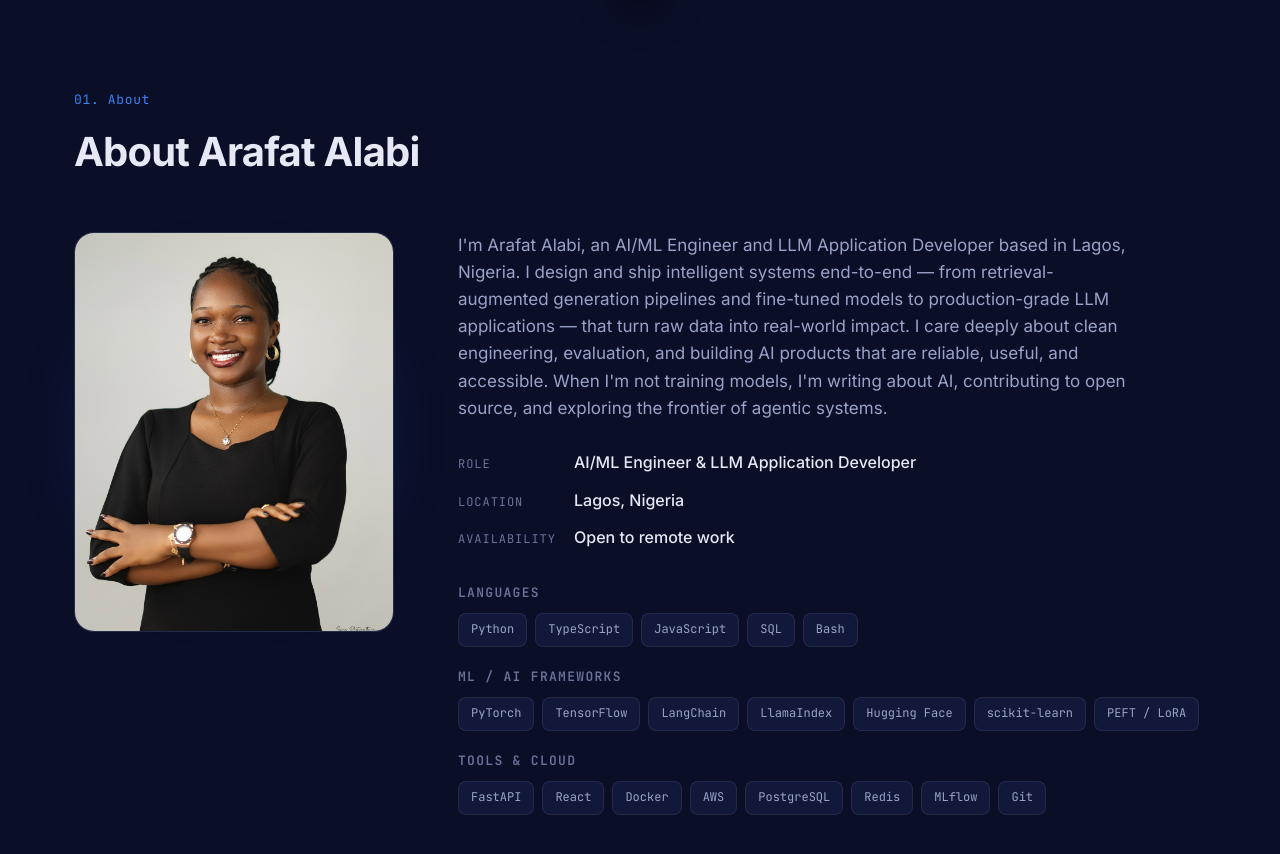
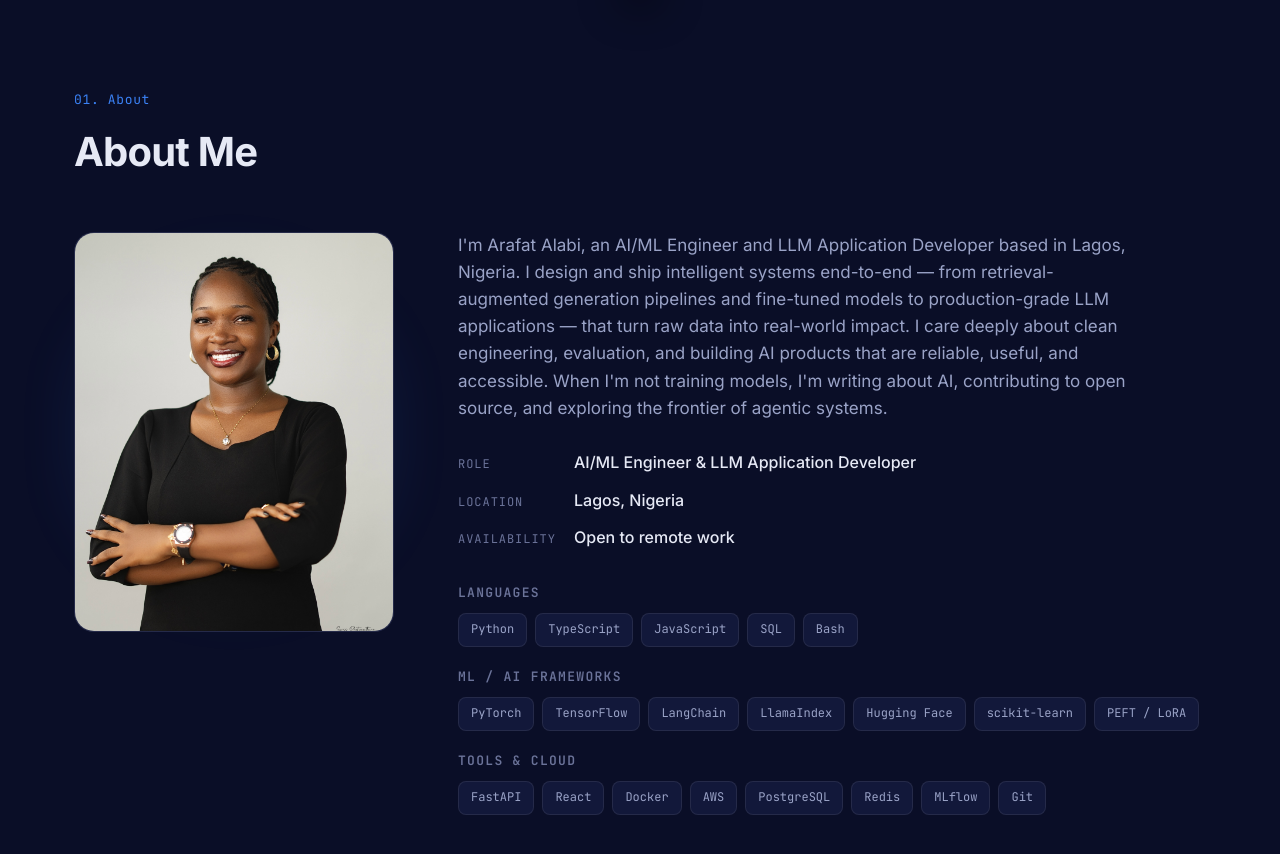
Before and after one commit to Arabeecode/Portfolio-Website, a plain HTML site: page index.html in a window 1280 px wide. Shown: the part 814-1668 px from the top of the page. Drawn offline with Linux system fonts and the light colour scheme.

Commit message:
3rd commit

```diff
--- a/index.html
+++ b/index.html
@@ -59,7 +59,7 @@
     </section>
     <section id="about" class="section">
       <div class="container">
-        <div class="section-head"><span class="section-tag">01. About</span><h2>About Arafat Alabi</h2></div>
+        <div class="section-head"><span class="section-tag">01. About</span><h2>About Me</h2></div>
         <div class="about-grid">
           <div class="about-photo reveal">
             <div class="photo-frame"><img id="profile-img" src="assets/profile.jpg" alt="Portrait of Arafat Alabi" loading="lazy" /></div>
```
